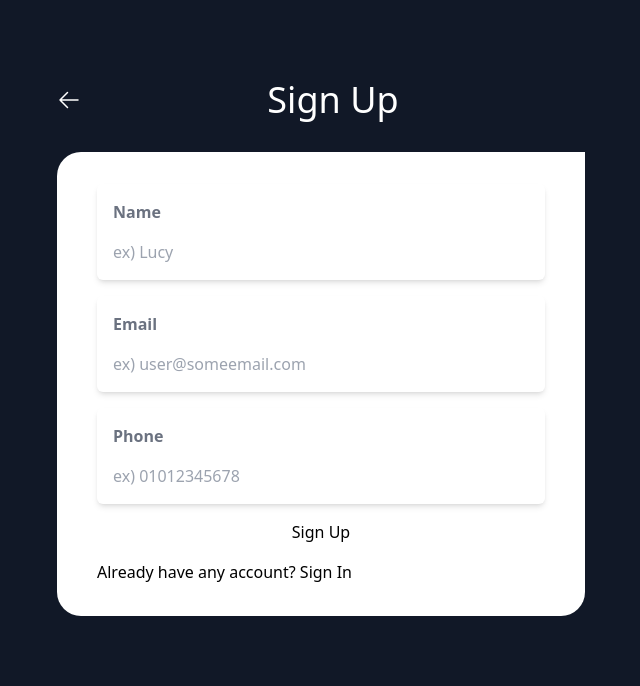
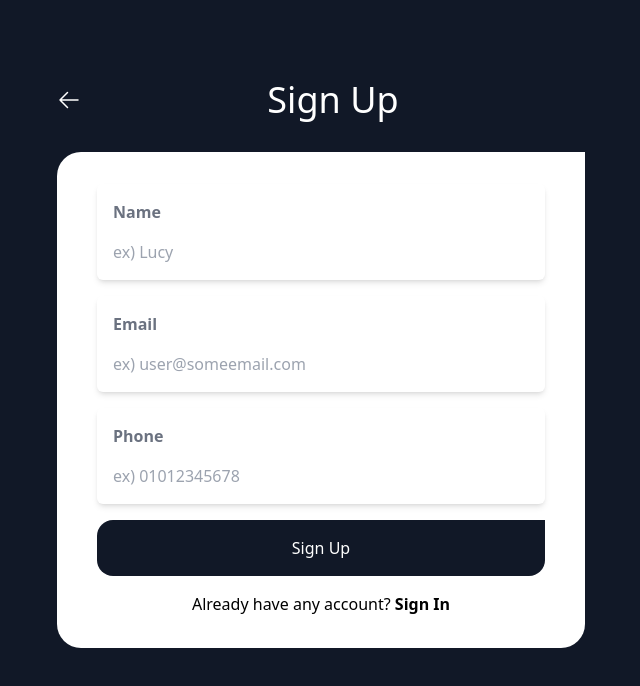
Before and after one commit to hyer0705/nextjs-lutweet, a Next.js app: page /create-account in a window 1280 px wide. Shown: the top 686 px of the page, without its empty margins (319-959 px from the left). Built offline with nearby package versions, Linux system fonts and the light colour scheme.

Commit message:
Simplify Btn component

```diff
--- a/app/create-account/create-account-page.tsx
+++ b/app/create-account/create-account-page.tsx
@@ -3,6 +3,7 @@
 import Link from "next/link";
 import { useForm } from "react-hook-form";
 import Input from "../../components/input";
+import Btn from "../../components/button";
 
 export interface ICreateAccountForm {
   name: string;
@@ -86,9 +87,12 @@ export default function CreateAccountPage() {
             },
           })}
         />
-        <button>Sign Up</button>
-        <span>
-          Already have any account? <Link href="/log-in">Sign In</Link>
+        <Btn text="Sign Up" />
+        <span className="text-center">
+          Already have any account?{" "}
+          <Link className="font-semibold" href="/log-in">
+            Sign In
+          </Link>
         </span>
       </form>
     </div>
--- /dev/null
+++ b/components/button.tsx
@@ -0,0 +1,9 @@
+"use client";
+
+export default function Btn({ text }: { text: string }) {
+  return (
+    <button className="bg-gray-900 py-4 rounded-2xl rounded-tr-none text-white">
+      {text}
+    </button>
+  );
+}
```
